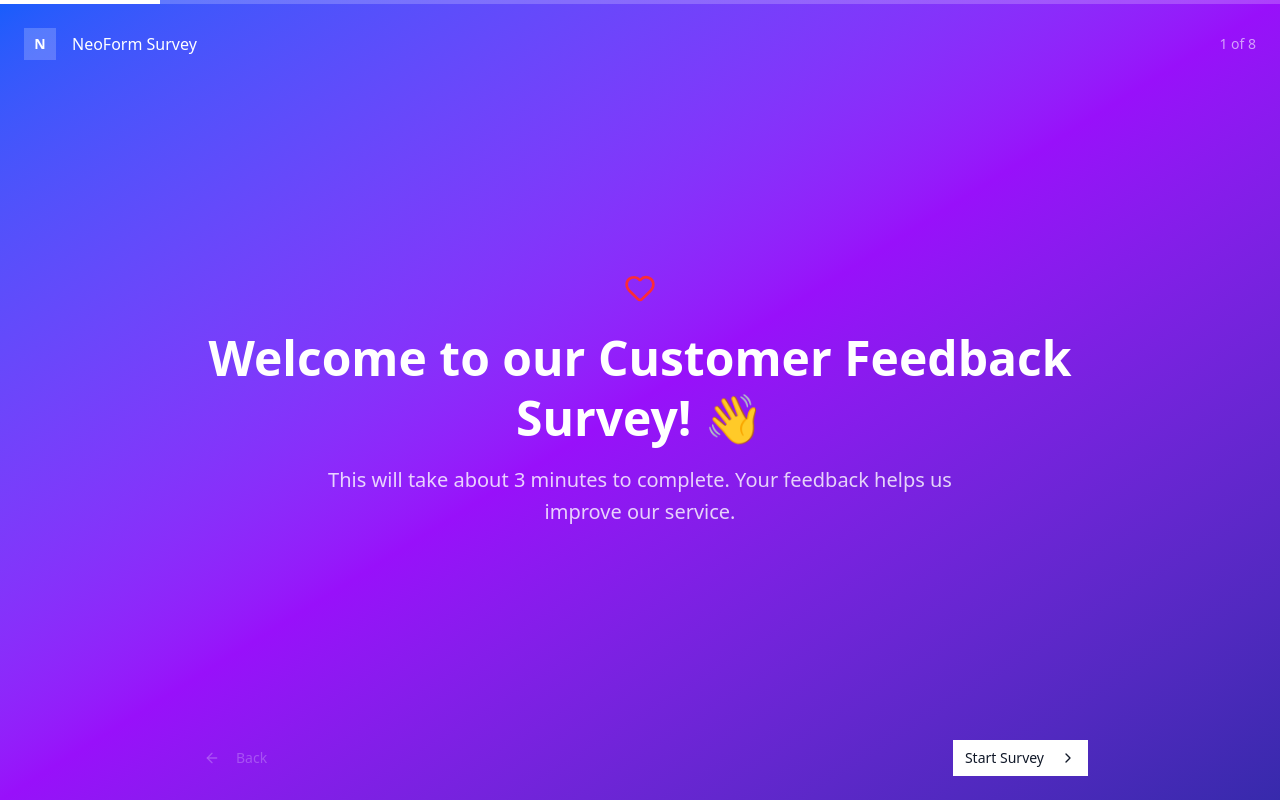
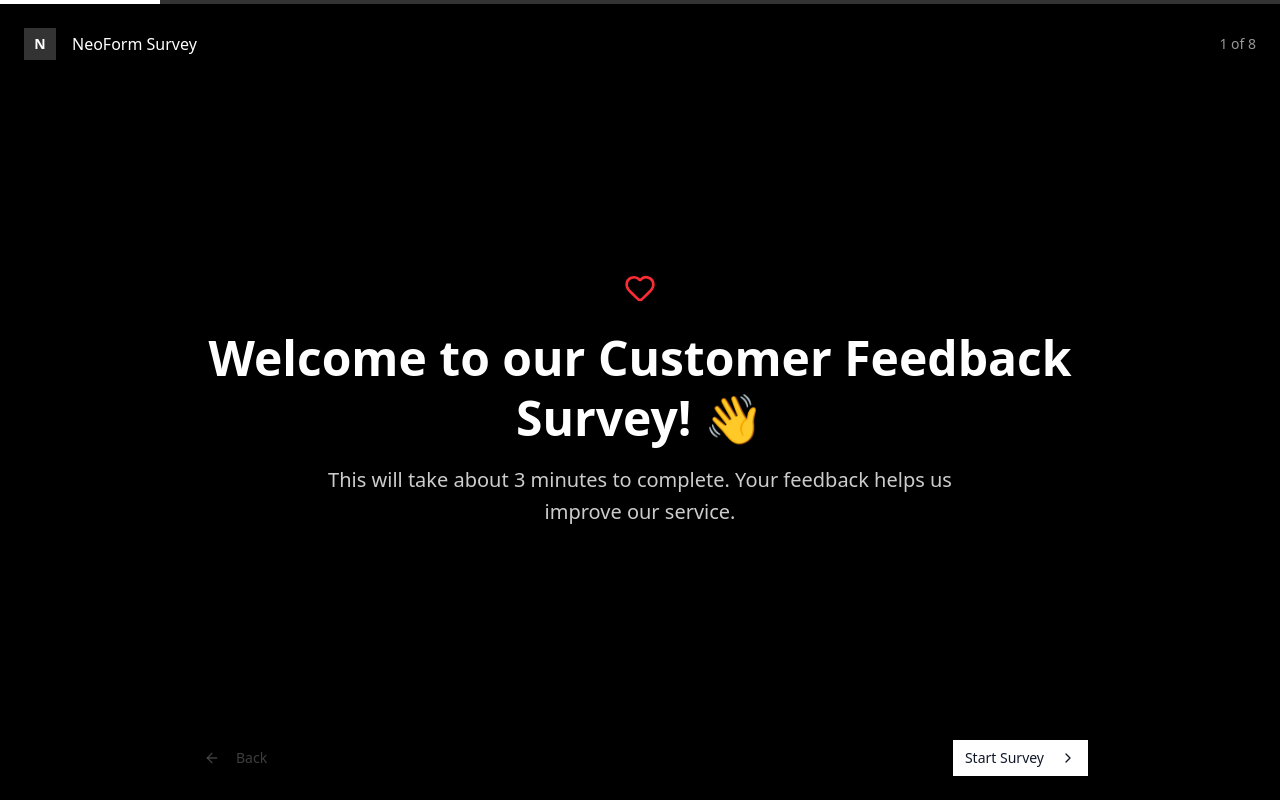
Before and after one commit to Neoform-dev/website, a Next.js app: page /demo in a window 1280 px wide. Built offline with nearby package versions, Linux system fonts and the light colour scheme.

Commit message:
feat: update TypeformDemo component background to black for improved visibility

```diff
--- a/src/components/form/typeform-demo.tsx
+++ b/src/components/form/typeform-demo.tsx
@@ -338,7 +338,7 @@ export function TypeformDemo() {
   };
 
   return (
-    <div className="min-h-screen bg-gradient-to-br from-blue-600 via-purple-600 to-indigo-800 flex flex-col">
+    <div className="min-h-screen bg-gradient-to-br bg-black   flex flex-col">
       {/* Progress Bar */}
       <div className="w-full h-1 bg-white/20">
         <div
```
